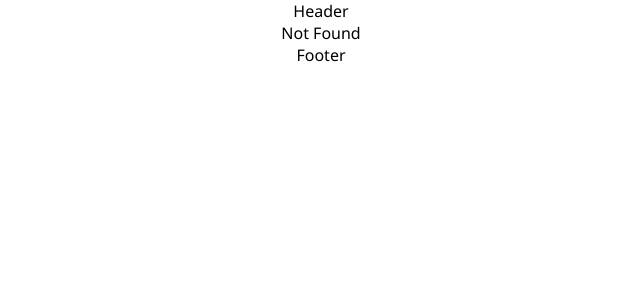
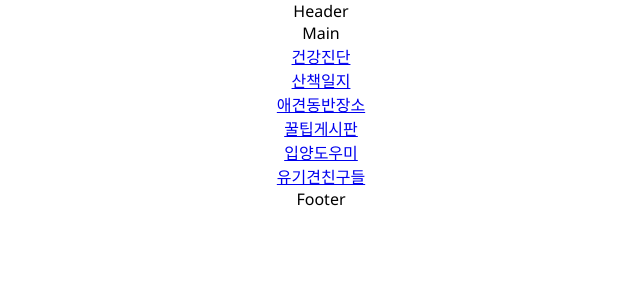
Before and after one commit to M-TLD/MTLD, a React (Create React App) app in the folder frontend/mtld/: page / in a window 1280 px wide. Before the commit this address had no page. Shown: the top 300 px of the page, without its empty margins (319-959 px from the left). Built offline with nearby package versions, Linux system fonts and the light colour scheme; a web font is replaced by a local one.

Commit message:
[#S07P22A106-24][FE] feat: edit router details

```diff
--- a/frontend/mtld/src/App.js
+++ b/frontend/mtld/src/App.js
@@ -32,15 +32,12 @@ function App() {
       <BrowserRouter>
         <Layout>
           <Routes>
-            <Route path="/main" element={<Main />} />
+            <Route path="/" element={<Main />} />
             <Route path="/login" element={<Login />} />
             <Route path="/mypage" element={<MyPage />} />
             <Route path="/pet-info-create" element={<PetInfoCreate />} />
             <Route path="/pet-info-detail/:petId" element={<PetInfoDetail />} />
-            <Route
-              path="/pet-medical-card/:petId"
-              element={<PetMedicalCard />}
-            />
+            <Route path="/pet-medical-card/:petId" element={<PetMedicalCard />} />
             <Route path="/adoption-home" element={<AdoptionHome />} />
             <Route path="/adoption-result" element={<AdoptionResult />} />
             <Route path="/adoption-survey" element={<AdoptionSurvey />} />
```
